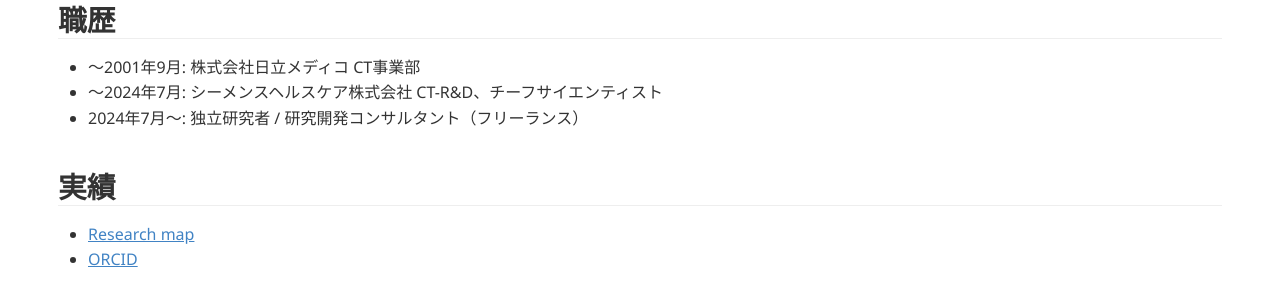
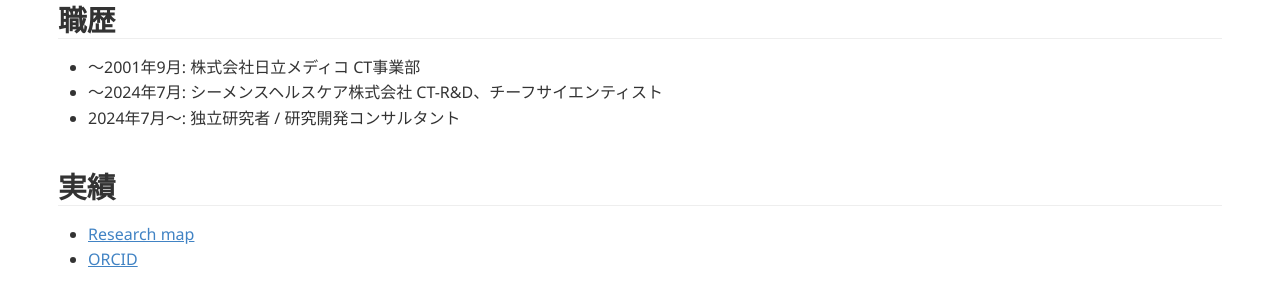
Before and after one commit to tnitoh/tnitoh.github.io, a Jekyll site: the page built from index.md, in a window 1280 px wide. Shown: the part 1404-1704 px from the top of the page. Built offline with Jekyll 4.4.1, drawn with Linux system fonts in a browser that asks for light colours; Markdown is read by kramdown in place of the engine named in the settings.

Commit message:
Update index.md

```diff
--- a/index.md
+++ b/index.md
@@ -59,7 +59,7 @@
 ## 職歴
 - 〜2001年9月: 株式会社日立メディコ CT事業部
 - ～2024年7月: シーメンスヘルスケア株式会社 CT-R&D、チーフサイエンティスト
-- 2024年7月〜: 独立研究者 / 研究開発コンサルタント（フリーランス）
+- 2024年7月〜: 独立研究者 / 研究開発コンサルタント
 
 
 ## 実績
```
